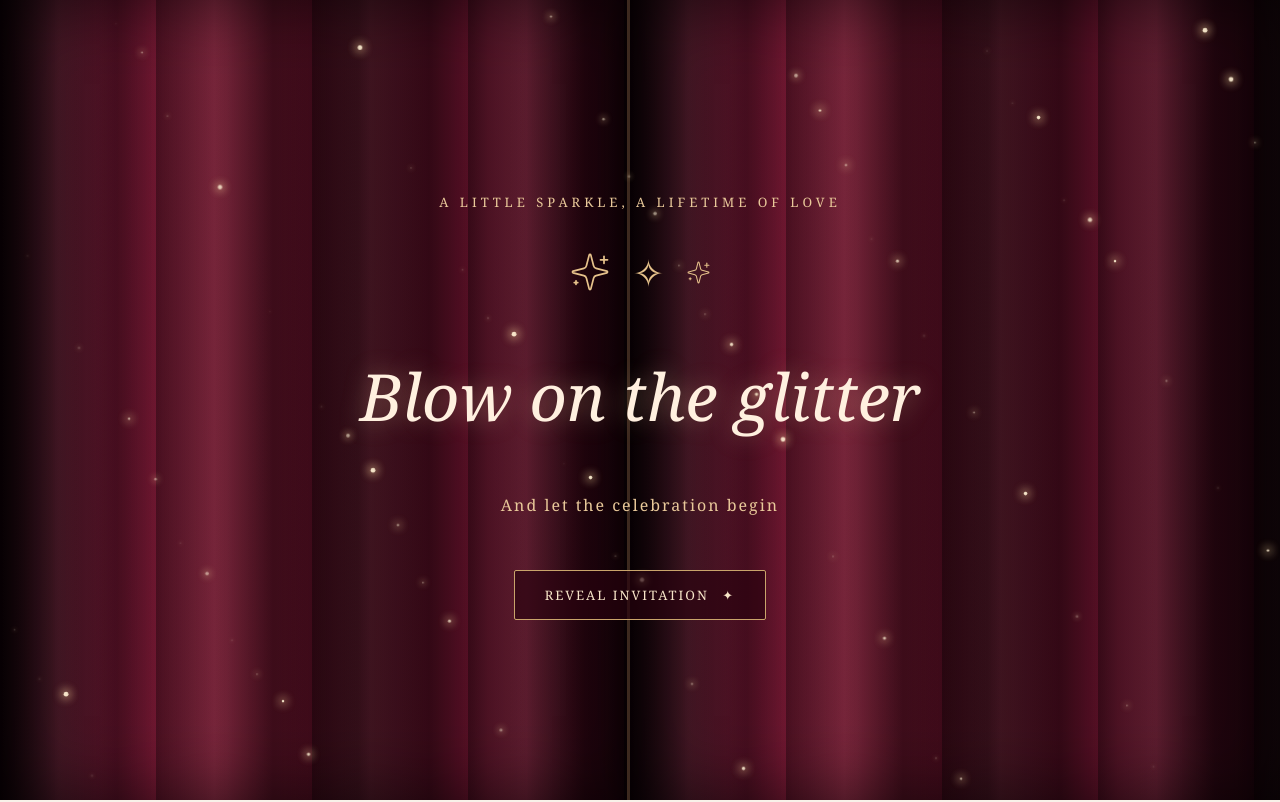
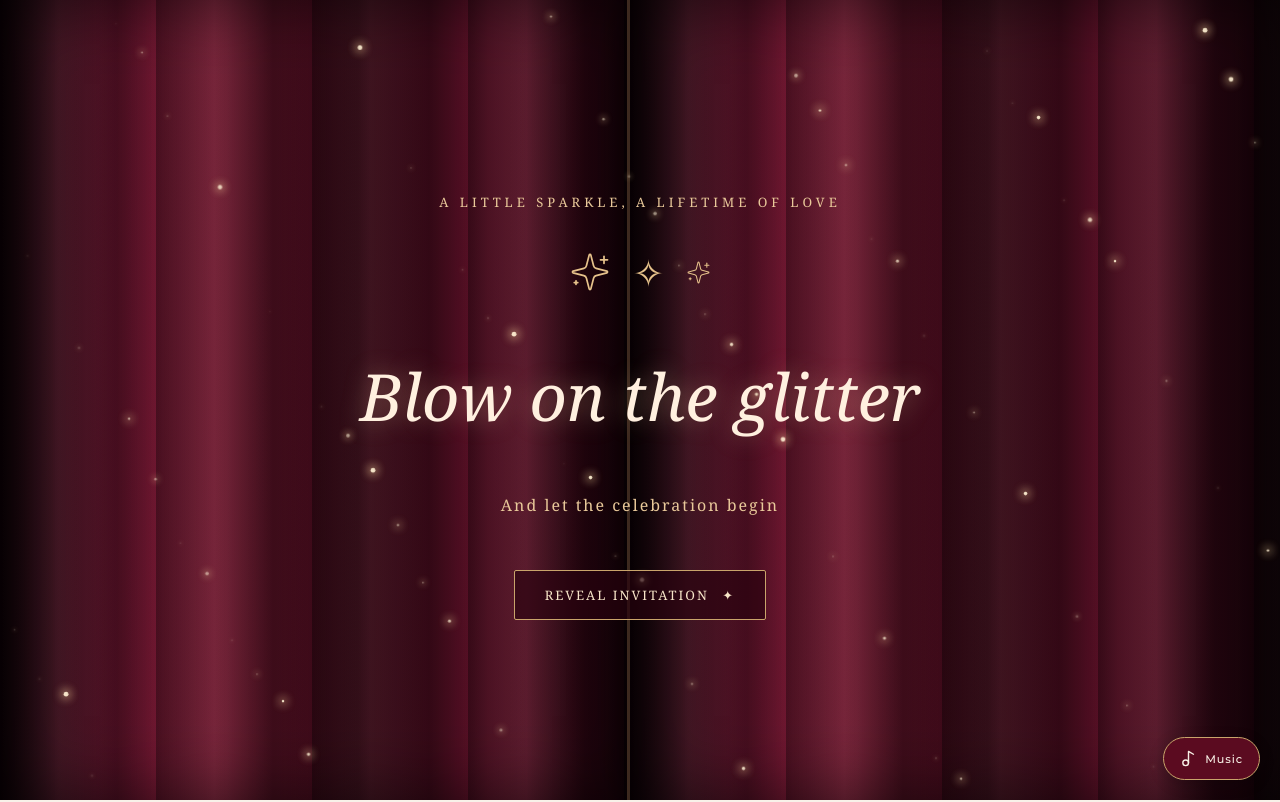
Before and after one commit to aazeemrolls-coder/wed-invitation, a React (Vite) app: page / in a window 1280 px wide. Shown: the top 802 px of the page. Built offline with nearby package versions, Linux system fonts and the light colour scheme.

Commit message:
music button update

```diff
--- /dev/null
+++ b/src/components/common/MusicPlayer.css
@@ -0,0 +1,43 @@
+.music-toggle {
+  position: fixed;
+  right: 20px;
+  bottom: 20px;
+  z-index: 1000;
+
+  display: inline-flex;
+  align-items: center;
+  justify-content: center;
+  gap: 8px;
+
+  padding: 12px 16px;
+  border: 1px solid var(--gold);
+  border-radius: 999px;
+
+  background: var(--wine);
+  color: var(--cream);
+
+  font: 500 0.7rem var(--sans);
+  letter-spacing: 0.08em;
+
+  cursor: pointer;
+  box-shadow: 0 4px 15px rgba(0, 0, 0, 0.2);
+  transition: transform 0.25s ease, background 0.25s ease;
+}
+
+.music-toggle:hover {
+  background: var(--gold);
+  color: var(--wine-dark);
+  transform: translateY(-2px);
+}
+
+.music-toggle:active {
+  transform: translateY(0);
+}
+
+@media (max-width: 480px) {
+  .music-toggle {
+    right: 15px;
+    bottom: 15px;
+    padding: 10px 13px;
+  }
+}
--- a/src/components/common/MusicPlayer.jsx
+++ b/src/components/common/MusicPlayer.jsx
@@ -1,6 +1,8 @@
 import { useRef, useState } from 'react';
 import { Music2, VolumeX } from 'lucide-react';
 import weddingData from '../../data/weddingData.js';
+import "./MusicPlayer.css"
+
 
 export default function MusicPlayer() {
   const audioRef = useRef(null);
--- a/src/styles/global.css
+++ b/src/styles/global.css
@@ -86,7 +86,6 @@ section {
   padding: 105px 0;
 }
 
-@import "./sections.css";
 
 * {
   box-sizing: border-box;
```
Also changed, not shown: public/Wedding-preview.png (renamed from public/assets/images/Wedding-preview.png).
